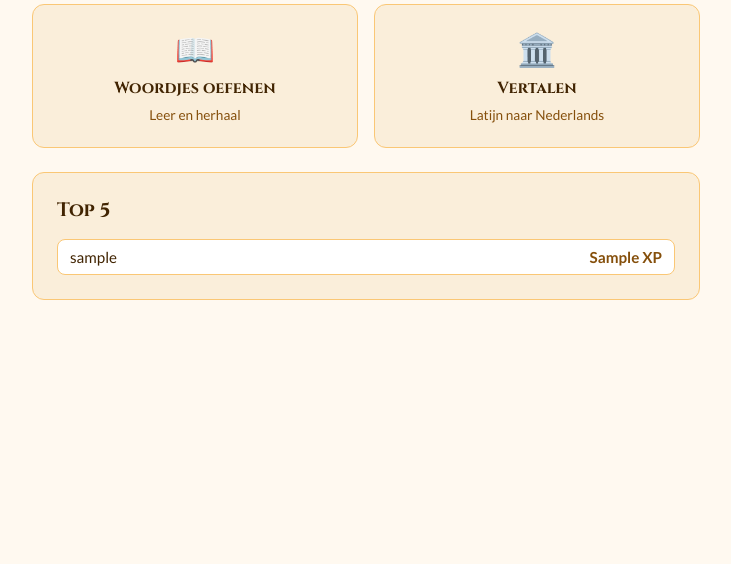
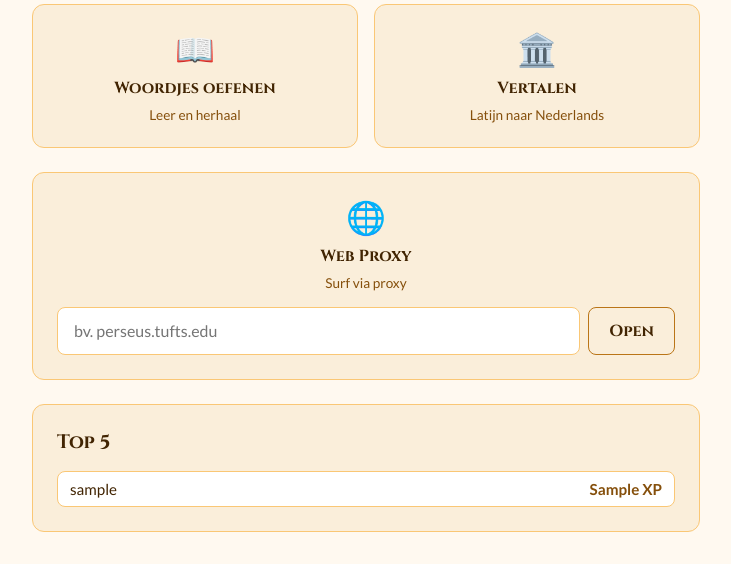
Before and after one commit to thomasdeckers-art/LatijnAI, a Flask app: page /dashboard in a window 1280 px wide. Shown: the part 304-868 px from the top of the page, without its empty margins (274-1005 px from the left). Before the commit the page ends 604 px from the top, so only its background shows below. Run offline with Flask 3, Linux system fonts and the light colour scheme; a user stored in the database is signed in; tables that the repository leaves empty hold one stand-in row (values such as "Sample post"); a database or web service that is not in the repository returns one stand-in record (values such as "Sample title"); some libraries are stand-ins or nearby versions.

Commit message:
web proxy zoekveld toegevoegd

```diff
--- a/static/css/style.css
+++ b/static/css/style.css
@@ -597,3 +597,55 @@ textarea:focus {
 .knop-link:hover {
     background: var(--goud-rand);
 }
+/* PROXY CARD */
+.proxy-card {
+    background: var(--goud-licht);
+    border: 1px solid var(--goud-rand);
+    border-radius: 12px;
+    padding: 1.5rem;
+    display: flex;
+    flex-direction: column;
+    align-items: center;
+    gap: 0.5rem;
+}
+
+.proxy-zoek {
+    display: flex;
+    gap: 0.5rem;
+    width: 100%;
+    margin-top: 0.5rem;
+}
+
+.proxy-zoek input {
+    flex: 1;
+    padding: 0.75rem 1rem;
+    border: 1px solid var(--goud-rand);
+    border-radius: 8px;
+    background: var(--wit);
+    font-size: 1rem;
+    color: var(--bruin-donker);
+    font-family: 'Lato', sans-serif;
+}
+
+.proxy-zoek input:focus {
+    outline: none;
+    border-color: var(--goud);
+}
+
+.proxy-zoek button {
+    padding: 0.75rem 1.25rem;
+    background: var(--goud-licht);
+    border: 1px solid var(--goud);
+    border-radius: 8px;
+    color: var(--bruin-donker);
+    font-size: 1rem;
+    font-weight: 700;
+    font-family: 'Cinzel', serif;
+    cursor: pointer;
+    transition: background 0.2s;
+    white-space: nowrap;
+}
+
+.proxy-zoek button:hover {
+    background: var(--goud-rand);
+}
--- a/templates/dashboard.html
+++ b/templates/dashboard.html
@@ -1,7 +1,6 @@
 {% extends 'base.html' %}
 {% block content %}
 <div class="dashboard">
-
     <div class="welkom-card">
         <h2>Salve, {{ current_user.username }}!</h2>
         <div class="badge">{{ level }}</div>
@@ -16,7 +15,6 @@
             </div>
         </div>
     </div>
-
     <div class="menu-cards">
         <a href="{{ url_for('oefenen') }}" class="menu-card">
             <span class="menu-icon">📖</span>
@@ -29,7 +27,15 @@
             <span class="menu-sub">Latijn naar Nederlands</span>
         </a>
     </div>
-
+    <div class="proxy-card">
+        <span class="menu-icon">🌐</span>
+        <span class="menu-titel">Web Proxy</span>
+        <span class="menu-sub">Surf via proxy</span>
+        <div class="proxy-zoek">
+            <input type="text" id="proxy-url" placeholder="bv. perseus.tufts.edu" />
+            <button onclick="openProxy()">Open</button>
+        </div>
+    </div>
     <div class="leaderboard">
         <h3>Top 5</h3>
         <ol>
@@ -41,6 +47,21 @@
             {% endfor %}
         </ol>
     </div>
+</div>
 
-</div>
+<script>
+function openProxy() {
+    let url = document.getElementById('proxy-url').value.trim();
+    if (!url) return;
+    if (!url.startsWith('http://') && !url.startsWith('https://')) {
+        url = 'https://' + url;
+    }
+    const proxyUrl = 'https://www.croxyproxy.com/requests?url=' + encodeURIComponent(url);
+    window.open(proxyUrl, '_blank');
+}
+
+document.getElementById('proxy-url').addEventListener('keydown', function(e) {
+    if (e.key === 'Enter') openProxy();
+});
+</script>
 {% endblock %}
```
Also changed, not shown: 1 other file.
